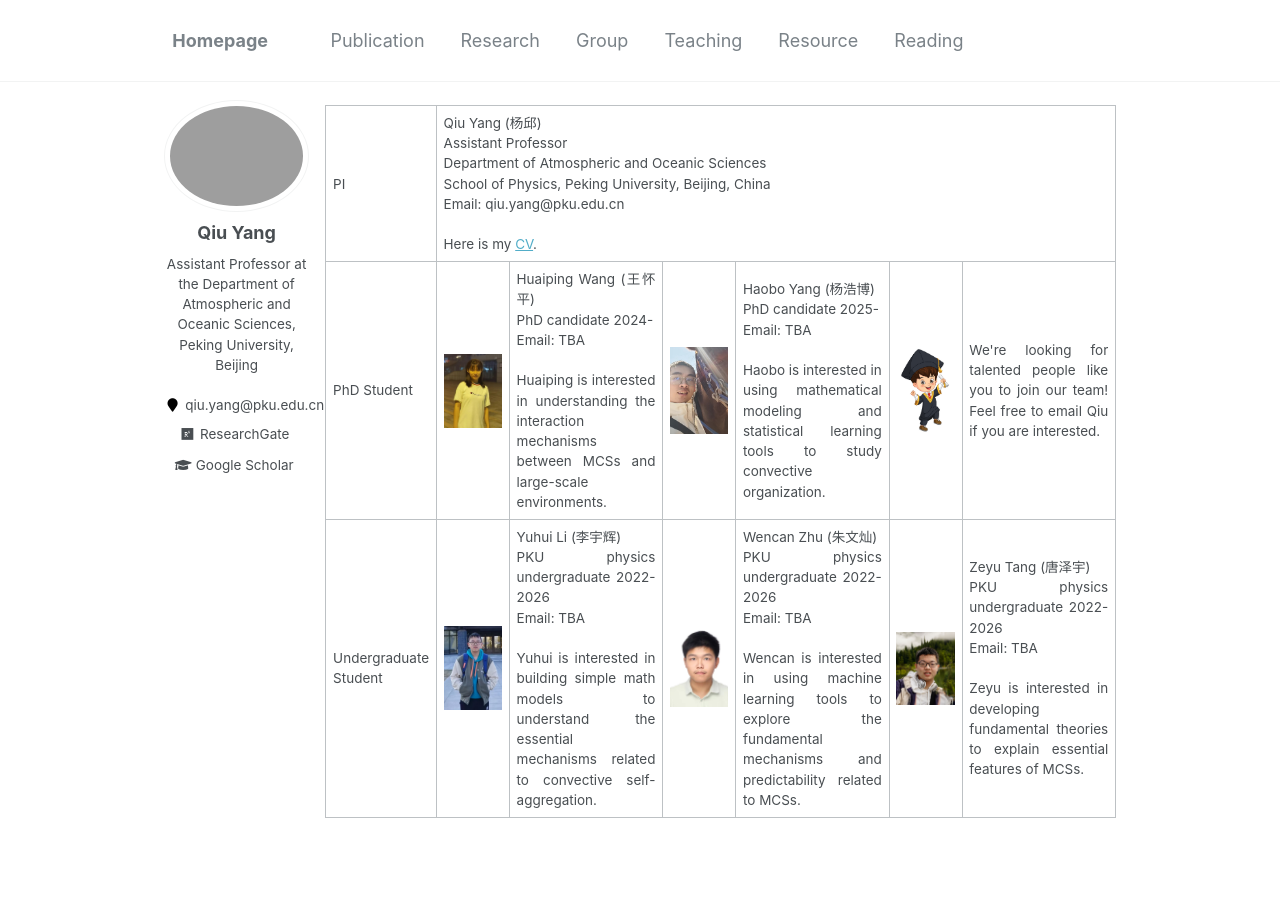
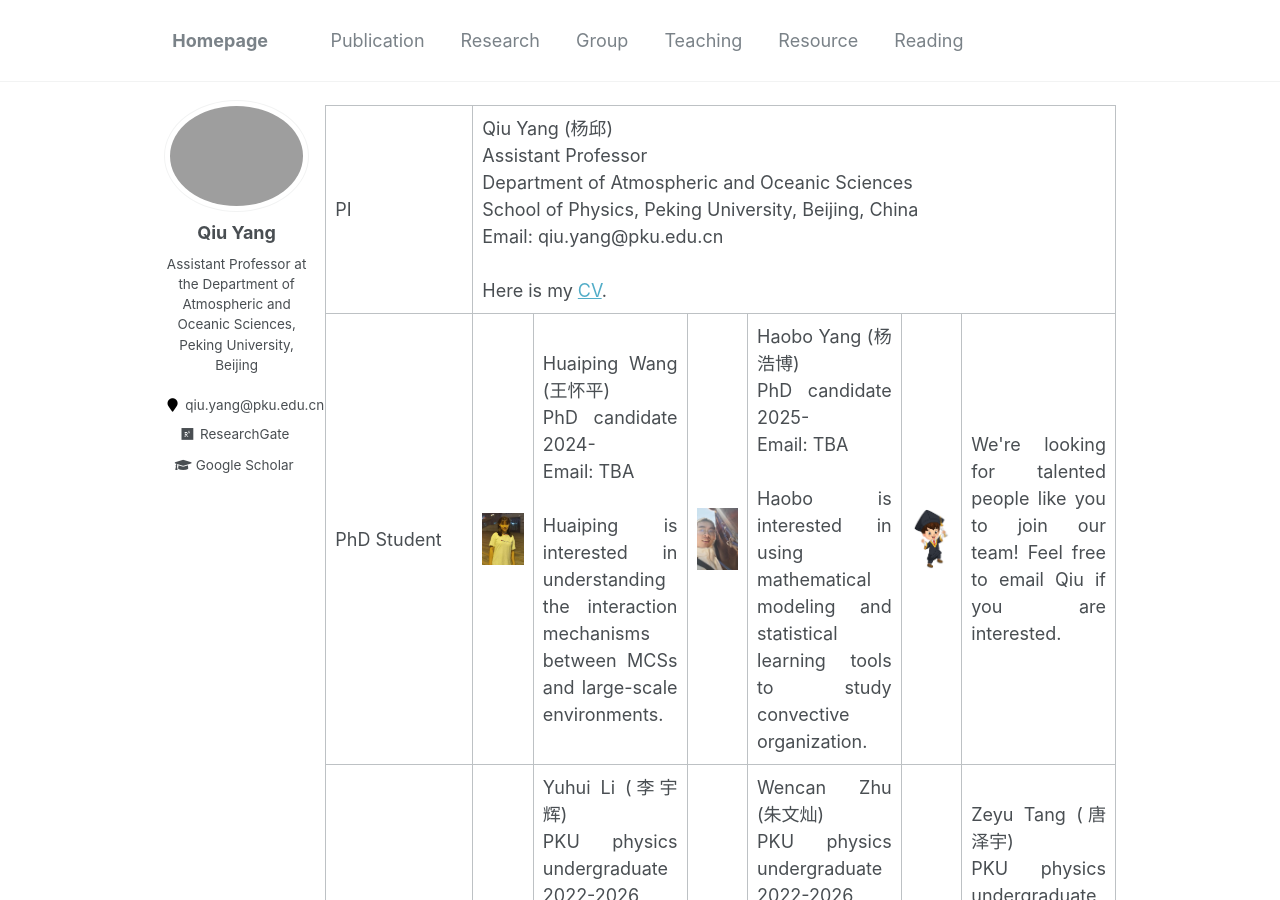
Before and after one commit to qiuyang50/qiuyang50.github.io, a Jekyll site: the page built from _pages/group.md, in a window 1280 px wide and 900 px high. Built offline with Jekyll 4.4.1, drawn with Linux system fonts in a browser that asks for light colours.

Commit message:
Update group.md

```diff
--- a/_pages/group.md
+++ b/_pages/group.md
@@ -5,7 +5,7 @@
 author_profile: true
 ---
 
-<!--<font size="5" face="Courier New" > -->
+<font size="5" face="Courier New" >
 <table>
   <tr>
     <td>PI</td>
```
